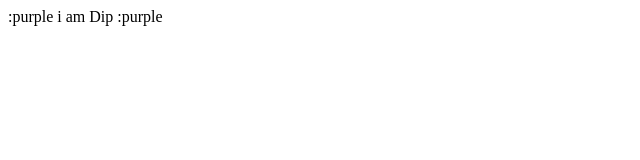
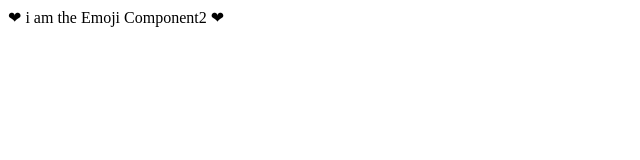
Before and after one commit to Gs-Dip/ReactJS, a React (Create React App) app in the folder react_practice/: page / in a window 1280 px wide. Shown: the top 160 px of the page, without its empty margins (0-640 px from the left). Built offline with nearby package versions, Linux system fonts and the light colour scheme.

Commit message:
Composition

```diff
--- a/react_practice/src/App.js
+++ b/react_practice/src/App.js
@@ -41,11 +41,31 @@
 
 //////////////////COMPOSITION Vs INHERITANCE ----------------------------------------------------------
 ///////INHERITANCE---------------------------
-import Test from "./components/inheritance/Test";
+// import Test from "./components/inheritance/Test";
+
+// function App() {
+
+//   return  <Test />;
+// }
+
+
+// export default App;
+
+
+
+//////////////////COMPOSITION--------------------------------------
+import Emoji from "./components/composition/Emoji";
+import Test from "./components/composition/Test";
+
+
 
 function App() {
 
-  return  <Test />;
+  return(
+  <Emoji>
+    { ({data})=> <Test data={data} /> }
+  </Emoji>
+  )
 }
 
 
--- /dev/null
+++ b/react_practice/src/components/composition/Emoji.js
@@ -0,0 +1,13 @@
+import React from "react";
+
+class Emoji extends React.Component{
+
+    addEmoji= (text,emoji) => `${emoji} ${text} ${emoji}`;
+
+    render(){
+        return this.props.children( {data : this.addEmoji} ); /////akhane this.props.children lekha hoyeche koaron app.js ar moddhe amra Emoji class ar moddhe Test class ke rap kor diyechi tai abong data name akta peramiter ar moddhe ami amar addEmoji funcion take pass kore dicchi child component ar kache
+    }
+}
+
+
+export default Emoji;
--- /dev/null
+++ b/react_practice/src/components/composition/Test.js
@@ -0,0 +1,7 @@
+function Test({data}) {
+    const text="i am the Emoji Component2";
+    return <div>{data ? data(text,'❤') : text}</div>
+}
+
+
+export default Test;
```
